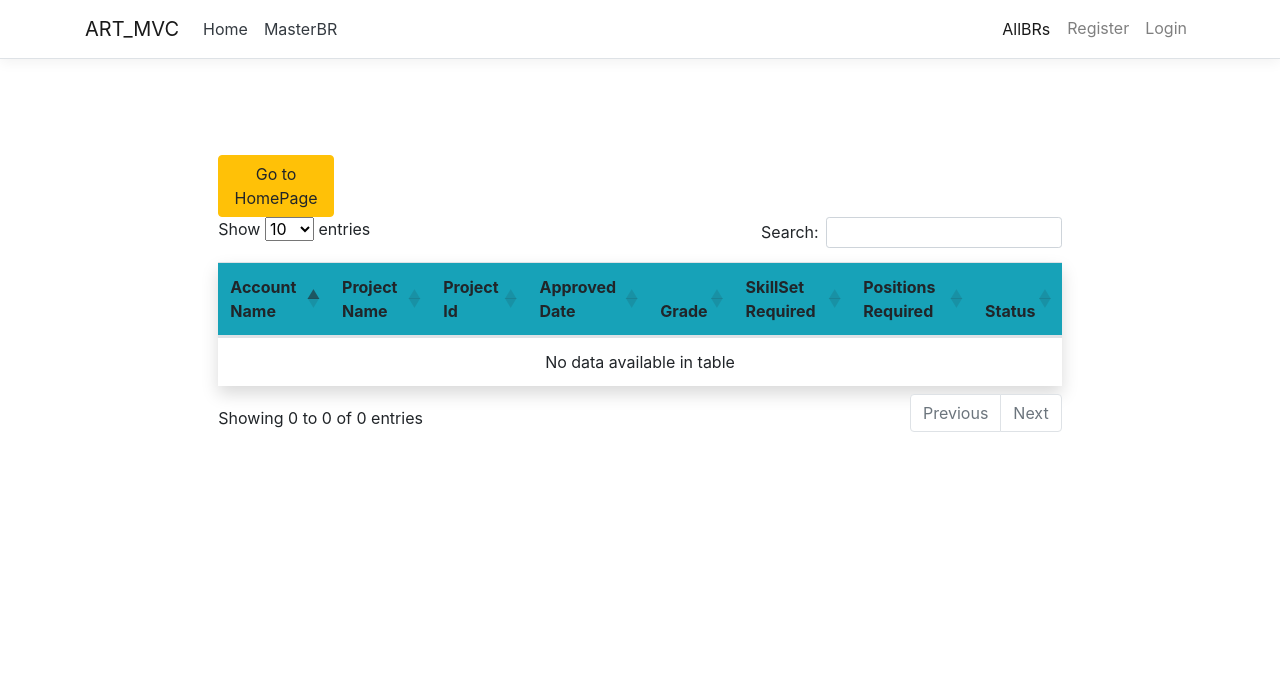
After one commit to srinivaskurumalla/ART_MVC_Frontend, an ASP.NET Core app: template ART_MVC/Views/ProjectBr/AllBRs.cshtml in a window 1280 px wide. The commit adds this page. Shown: the top 674 px of the page. Run offline with ASP.NET Core 8, Linux system fonts and the light colour scheme; the template is opened without the code that fills it, so the values that code supplies are empty; some libraries are stand-ins or nearby versions.

Commit message:
Master Page based on logged in emp

```diff
--- a/ART_MVC/Controllers/AccountsController.cs
+++ b/ART_MVC/Controllers/AccountsController.cs
@@ -95,7 +95,7 @@ namespace ART_MVC.Controllers
                         string email = login.Email;
                         HttpContext.Session.SetString("empEmail", email);
 
-                        return RedirectToAction("Index", "ProjectBr");
+                        return RedirectToAction("Navigate", "Home");
                         // TempData["UserName"] = login.Username;
 
                     }
--- a/ART_MVC/Controllers/HomeController.cs
+++ b/ART_MVC/Controllers/HomeController.cs
@@ -33,5 +33,10 @@ namespace ART_MVC.Controllers
         {
             return View(new ErrorViewModel { RequestId = Activity.Current?.Id ?? HttpContext.TraceIdentifier });
         }
+
+        public  IActionResult Navigate()
+        {
+            return View();
+        }
     }
 }
--- /dev/null
+++ b/ART_MVC/Views/ProjectBr/AllBRs.cshtml
@@ -0,0 +1,111 @@
+@model Proj_Acc_Dto
+@{
+    ViewData["Title"] = "AllBRs";
+    var flag = true;
+}
+<head>
+<link rel="stylesheet" type="text/css" href="https://cdn.datatables.net/1.13.1/css/dataTables.bootstrap5.min.css">
+
+<style>
+    .dataTables_scrollHead {
+    position: sticky;
+    top: 0;
+    z-index: 1;
+    }
+    </style>
+
+</head>
+
+<div class="row mt-5">
+
+    <div class="col-md-2"></div>
+    <div class="col-md-8 mt-4">
+
+
+        <div class="row mt-4">
+
+            <div class="col-2">
+
+                <a asp-controller="Home" asp-action="Index" class="text-start btn btn-warning">Go to HomePage</a>
+
+            </div>
+          @*  <div class="col-8">
+                <a style="width:auto;margin-left:auto" asp-controller="ProjectBr" asp-action="Create" class="btn btn-dark " style="margin-left:100%">Add new ProjectBR</a>
+            </div>*@
+        </div>
+        <table id="tblAllBRs" class="table table-hover shadow">
+            <thead class="bg-info">
+                <tr>
+
+                    <th>Account Name</th>
+                    <th>Project Name</th>
+                    <th>Project Id</th>
+                    <th>Approved Date</th>
+                    <th>Grade</th>
+                    <th>SkillSet Required</th>
+                    <th>Positions Required</th>
+                    <th>Status</th>
+                  @*  <th>Action</th>*@
+                </tr>
+            </thead>
+            <tbody>
+                @if (Model == null)
+                {
+                    flag = false;
+                }
+                @foreach (var item in Model.accountViewModels)
+                {
+
+                    @foreach (var project in Model.projectViewModels)
+                    {
+                        @if (project.AccountId == item.Id)
+                        {
+                            <tr>
+
+                                <td>@item.AccountName</td>
+                                <td>@project.ProjectName</td>
+                                <td>@project.ProjectId</td>
+                                <td>@project.ApprovedDate.ToShortDateString()</td>
+                                <td>@project.Grade</td>
+                                @* <td>@item.AccountViewModel.AccountName</td>*@
+                                <td>@project.SkillSetRequired</td>
+                                <td>@project.No_Of_Positions</td>
+
+                                <td>@project.Status</td>
+                               @* <td>
+                                    <a asp-controller="ProjectBr" asp-action="Details" asp-route-id="@project.Id">Details</a> |
+                                    <a asp-controller="ProjectBr" asp-action="Edit" asp-route-id="@project.Id">Customize</a> |
+                                    <a asp-controller="ProjectBr" asp-action="Delete" asp-route-id="@project.Id">Delete</a>
+                                </td>*@
+
+                            </tr>
+                        }
+                    }
+                }
+            </tbody>
+        </table>
+        @if (!flag)
+        {
+            <h3>NO Records Found!</h3>
+        }
+    </div>
+</div>
+
+@section Scripts{
+    <script type="text/javascript" src="https://cdn.datatables.net/1.13.1/js/jquery.dataTables.min.js"></script>
+    <script type="text/javascript" src="https://cdn.datatables.net/1.13.1/js/dataTables.bootstrap5.min.js"></script>
+
+
+    <script>
+        $(document).ready(function ($) {
+           $(document).ready(function ($) {
+                $('#tblAllBRs').DataTable();
+
+
+            $('#tblAllBRs').DataTable({
+                 fixedHeader: true
+            });
+            });
+        });
+    </script>
+}
--- /dev/null
+++ b/ART_MVC/Views/Shared/Components/Login/_LoginPartial.cshtml
@@ -0,0 +1,44 @@
+@using Microsoft.AspNetCore.Http;
+@{
+    var token = Context.Session.GetString("token");
+    var empEmail = Context.Session.GetString("empEmail");
+}
+@if (token != null)
+{
+    <ul class="navbar-nav my-2 my-sm-0">
+        <li class="nav-item">
+            <form asp-controller="ProjectBr" asp-action="AllBRs" method="get">
+                <input type="submit" class="btn btn-link mb--2 nav-link @((ViewContext.RouteData.Values["controller"].ToString() == "ProjectBr" && ViewContext.RouteData.Values["action"].ToString() == "AllBRs") ? "active" : "")" value="AllBRs" />
+            </form>
+        </li>
+        <li class="nav-item">
+            <form asp-controller="ProjectBr" asp-action="Index" method="get">
+                <input type="submit" class="btn btn-link mb--2 nav-link @((ViewContext.RouteData.Values["controller"].ToString() == "ProjectBr" && ViewContext.RouteData.Values["action"].ToString() == "Index") ? "active" : "")" value="My BR's" />
+            </form>
+        </li>
+        <li class="nav-item" style="margin-top: 1px;">
+            <a asp-controller="" asp-action="" class="nav-link">@empEmail</a>
+        </li>
+        <li class="nav-item">
+            <form asp-controller="Accounts" asp-action="LogOut" method="post">
+                <input type="submit" class="btn btn-link mb--2 nav-link" value="Sign Out" />
+            </form>
+        </li>
+    </ul>
+}
+else
+{
+    <ul class="navbar-nav my-2 my-sm-0">
+        <li class="nav-item">
+            <form asp-controller="ProjectBr" asp-action="AllBRs" method="get">
+                <input type="submit" class="btn btn-link mb--2 nav-link @((ViewContext.RouteData.Values["controller"].ToString() == "ProjectBr" && ViewContext.RouteData.Values["action"].ToString() == "AllBRs") ? "active" : "")" value="AllBRs" />
+            </form>
+        </li>
+        <li class="nav-item">
+            <a class="nav-link @((ViewContext.RouteData.Values["controller"].ToString() == "Accounts" && ViewContext.RouteData.Values["action"].ToString() == "SignUp") ? "active" : "")" asp-area="" asp-controller="Accounts" asp-action="SignUp">Register</a>
+        </li>
+        <li class="nav-item d-flex">
+            <a class="nav-link @((ViewContext.RouteData.Values["controller"].ToString() == "Accounts" && ViewContext.RouteData.Values["action"].ToString() == "Login") ? "active" : "")" asp-area="" asp-controller="Accounts" asp-action="Login">Login</a>
+        </li>
+    </ul>
+}
--- a/ART_MVC/Views/Shared/_Layout.cshtml
+++ b/ART_MVC/Views/Shared/_Layout.cshtml
@@ -22,14 +22,14 @@
                             <a class="nav-link text-dark" asp-area="" asp-controller="Home" asp-action="Index">Home</a>
                         </li>
                         <li class="nav-item">
-                            <a class="nav-link text-dark" asp-area="" asp-controller="Home" asp-action="Privacy">Privacy</a>
+                            <a class="nav-link text-dark" asp-area="" asp-controller="MasterBR" asp-action="Index">MasterBR</a>
                         </li>
-                        <li class="nav-item">
-                            <form asp-controller="Accounts" asp-action="LogOut" method="post">
-                                <input type="submit" class="btn btn-link mb--2 nav-link" value="Sign Out" />
-                            </form>
-                        </li>
+
                     </ul>
+                </div>
+                <!-- Render the _Login partial view -->
+                <div id="login-partial">
+                    @await Html.PartialAsync("~/Views/Shared/Components/Login/_LoginPartial.cshtml")
                 </div>
             </div>
         </nav>
```
Also changed, not shown: ART_MVC/Controllers/ProjectBrController.cs (+38 -0 lines), ART_MVC/Views/Home/Navigate.cshtml (added, +10 -0 lines), ART_MVC/Views/MasterBR/Index.cshtml (+17 -0 lines), ART_MVC/Views/ProjectBr/Index.cshtml (+15 -12 lines).
